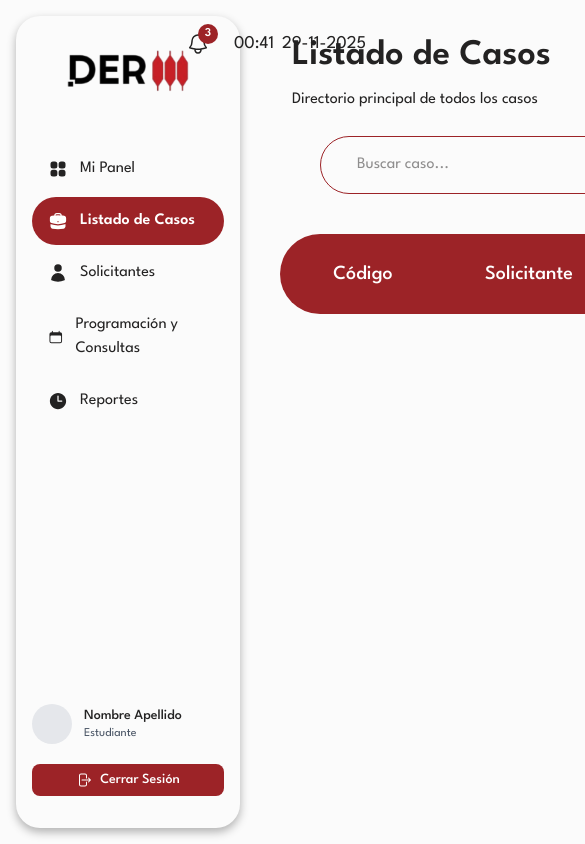
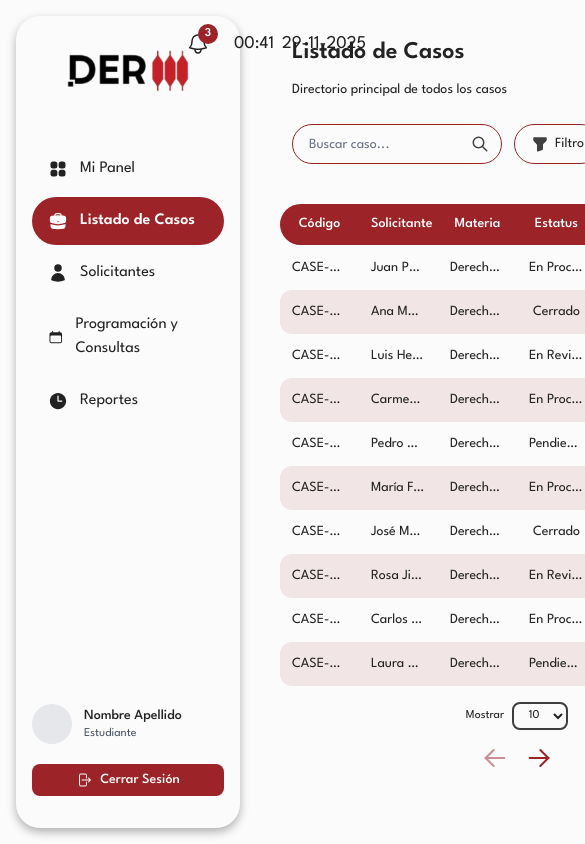
Before and after one commit to ByteWizzardd/Gestion-de-clinicas-juridicas, a Next.js app: page /dashboard/cases in a window 390 px wide. Shown: the top 844 px of the page, 585 px wide, since content can reach past the window. Built offline with nearby package versions, Linux system fonts and the light colour scheme.

Commit message:
fix: responsive para tabla y CaseTools

```diff
--- a/app/dashboard/cases/page.tsx
+++ b/app/dashboard/cases/page.tsx
@@ -1,15 +1,103 @@
 import CaseTools from "@/components/CaseTools/CaseTools";
 import Table from "@/components/table/Table";
+
+// Datos de prueba
+const mockCases = [
+  {
+    codigo: "CASE-001",
+    solicitante: "Juan Pérez",
+    materia: "Derecho Civil",
+    estatus: "En Proceso",
+    responsable: "Dr. María González"
+  },
+  {
+    codigo: "CASE-002",
+    solicitante: "Ana Martínez",
+    materia: "Derecho Laboral",
+    estatus: "Cerrado",
+    responsable: "Dr. Carlos Rodríguez"
+  },
+  {
+    codigo: "CASE-003",
+    solicitante: "Luis Hernández",
+    materia: "Derecho Penal",
+    estatus: "En Revisión",
+    responsable: "Dra. Laura Sánchez"
+  },
+  {
+    codigo: "CASE-004",
+    solicitante: "Carmen López",
+    materia: "Derecho Familiar",
+    estatus: "En Proceso",
+    responsable: "Dr. Roberto Díaz"
+  },
+  {
+    codigo: "CASE-005",
+    solicitante: "Pedro García",
+    materia: "Derecho Comercial",
+    estatus: "Pendiente",
+    responsable: "Dra. Sofía Ramírez"
+  },
+  {
+    codigo: "CASE-006",
+    solicitante: "María Fernández",
+    materia: "Derecho Civil",
+    estatus: "En Proceso",
+    responsable: "Dr. Miguel Torres"
+  },
+  {
+    codigo: "CASE-007",
+    solicitante: "José Morales",
+    materia: "Derecho Laboral",
+    estatus: "Cerrado",
+    responsable: "Dra. Patricia Vega"
+  },
+  {
+    codigo: "CASE-008",
+    solicitante: "Rosa Jiménez",
+    materia: "Derecho Penal",
+    estatus: "En Revisión",
+    responsable: "Dr. Fernando Castro"
+  },
+  {
+    codigo: "CASE-009",
+    solicitante: "Carlos Ruiz",
+    materia: "Derecho Familiar",
+    estatus: "En Proceso",
+    responsable: "Dra. Gabriela Mendoza"
+  },
+  {
+    codigo: "CASE-010",
+    solicitante: "Laura Ortiz",
+    materia: "Derecho Comercial",
+    estatus: "Pendiente",
+    responsable: "Dr. Alejandro Herrera"
+  },
+  {
+    codigo: "CASE-011",
+    solicitante: "Diego Vargas",
+    materia: "Derecho Civil",
+    estatus: "En Proceso",
+    responsable: "Dra. Isabel Moreno"
+  },
+  {
+    codigo: "CASE-012",
+    solicitante: "Elena Cruz",
+    materia: "Derecho Laboral",
+    estatus: "Cerrado",
+    responsable: "Dr. Andrés Vargas"
+  }
+];
 
 export default function CasesPage() {
   return (
     <>
-      <h1 className="text-4xl m-3 font-semibold font-primary">Listado de Casos</h1>
-      <p className="mb-6 ml-3">Directorio principal de todos los casos</p>
+      <h1 className="text-2xl sm:text-3xl lg:text-4xl m-3 font-semibold font-primary">Listado de Casos</h1>
+      <p className="mb-6 ml-3 text-sm sm:text-base">Directorio principal de todos los casos</p>
       <CaseTools addLabel="Añadir Caso" />
       <div className="mt-10"></div>
       <Table
-        data={[]}
+        data={mockCases}
         columns={["Código", "Solicitante", "Materia", "Estatus", "Responsable Principal"]}
       />
     </>
--- a/app/globals.css
+++ b/app/globals.css
@@ -10,7 +10,7 @@
   --primary-dark: #731A1D;
   --on-primary: #FFFFFF;
 
-  --on-primary-light: rgb(156, 35, 39, 0.4);
+  --on-primary-light: #F2E5E6;
 
   --on-border: #3E3E3E;
   --primary-hover: #f59094;
--- a/components/CaseTools/CaseTools.tsx
+++ b/components/CaseTools/CaseTools.tsx
@@ -8,14 +8,14 @@ type CaseToolsProps = {
 
 function CaseTools({ addLabel }: CaseToolsProps) {
     return (
-        <div className="flex flex-nowrap gap-4 items-center w-full">
-            <div className="flex-1 ml-10">
+        <div className="flex flex-nowrap gap-3 sm:gap-4 items-center w-full px-3">
+            <div className="flex-1 min-w-0">
                 <Search/>
             </div>
-            <div className="mr-7">
+            <div className="flex gap-3 sm:gap-4 items-center flex-shrink-0">
                 <Filter/>
+                <Add label={addLabel} />
             </div>
-            <Add label={addLabel} />
         </div>
     );
 }
--- a/components/CaseTools/Filter.tsx
+++ b/components/CaseTools/Filter.tsx
@@ -2,12 +2,12 @@ import Button from "../ui/Button";
 
 function Filter() {
   return (
-    <Button variant="outline" className="w-30 h-10 rounded-full! text-foreground! flex items-center justify-center gap-1">
+    <button className="h-10 px-4 rounded-full bg-transparent border border-primary text-foreground flex items-center justify-center gap-1.5 whitespace-nowrap hover:bg-primary-light transition-colors">
       {/*SVG de filtro */}
       <svg
         xmlns="http://www.w3.org/2000/svg"
-        width="24"
-        height="24"
+        width="18"
+        height="18"
         viewBox="0 0 24 24"
         fill="#414040"
         className="icon icon-tabler icons-tabler-filled icon-tabler-filter"
@@ -15,8 +15,8 @@ function Filter() {
         <path stroke="none" d="M0 0h24v24H0z" fill="none" />
         <path d="M20 3h-16a1 1 0 0 0 -1 1v2.227l.008 .223a3 3 0 0 0 .772 1.795l4.22 4.641v8.114a1 1 0 0 0 1.316 .949l6 -2l.108 -.043a1 1 0 0 0 .576 -.906v-6.586l4.121 -4.12a3 3 0 0 0 .879 -2.123v-2.171a1 1 0 0 0 -1 -1z" />
       </svg>
-      <span className="text-center">Filtrar</span>
-    </Button>
+      <span className="text-sm text-center">Filtro</span>
+    </button>
   );
 }
 
--- a/components/CaseTools/search.tsx
+++ b/components/CaseTools/search.tsx
@@ -2,7 +2,7 @@ function Search() {
   return (
     <search className="flex items-center">
       {/* El form se usará más adelante */}
-      <form className="px-5 py-2 flex items-center gap-2 border border-primary rounded-full w-xl">
+      <form className="flex items-center h-10 border border-primary rounded-full bg-transparent w-full max-w-2xl">
         <label className="flex items-center w-full">
           <input
             id="search-input"
@@ -10,19 +10,19 @@ function Search() {
             name="q"
             autoComplete="off"
             placeholder="Buscar caso..."
-            className="flex-1 pr-2 px-4 py-2 focus:outline-none bg-transparent"
+            className="flex-1 px-4 py-2.5 h-full focus:outline-none bg-transparent text-sm text-foreground placeholder:text-gray-500"
           />
           <svg
             xmlns="http://www.w3.org/2000/svg"
-            width="24"
-            height="24"
+            width="18"
+            height="18"
             viewBox="0 0 24 24"
             fill="none"
             stroke="#414040"
             strokeWidth="2"
             strokeLinecap="round"
             strokeLinejoin="round"
-            className="icon icon-tabler icons-tabler-outline icon-tabler-search "
+            className="icon icon-tabler icons-tabler-outline icon-tabler-search mr-3"
           >
             <path stroke="none" d="M0 0h24v24H0z" fill="none" />
             <path d="M10 10m-7 0a7 7 0 1 0 14 0a7 7 0 1 0 -14 0" />
--- a/components/Table/Table.tsx
+++ b/components/Table/Table.tsx
@@ -1,9 +1,9 @@
 "use client";
 import React, { useState } from "react";
-import { TableContainer } from "@/components/Table/TableContainer";
-import { TableHeader } from "@/components/Table/TableHeader";
-import { TableRow } from "@/components/Table/TableRow";
-import { TablePagination } from "@/components/Table/TablePagination";
+import { TableContainer } from "@/components/table/TableContainer";
+import { TableHeader } from "@/components/table/TableHeader";
+import { TableRow } from "@/components/table/TableRow";
+import { TablePagination } from "@/components/table/TablePagination";
 
 
 interface TableProps<T> {
@@ -12,12 +12,19 @@ interface TableProps<T> {
   columns: string[];
 }
 
-export default function Table<T extends Record<string, unknown>>({ data, rowsPerPage = 10, columns }: TableProps<T>) {
+export default function Table<T extends Record<string, unknown>>({ data, rowsPerPage: initialRowsPerPage = 10, columns }: TableProps<T>) {
   const [currentPage, setCurrentPage] = useState(1);
+  const [rowsPerPage, setRowsPerPage] = useState(initialRowsPerPage);
+
   const totalPages = Math.max(1, Math.ceil(data.length / rowsPerPage));
   const startIdx = (currentPage - 1) * rowsPerPage;
   const endIdx = startIdx + rowsPerPage;
   const pageData = data.slice(startIdx, endIdx);
+
+  const handleRowsPerPageChange = (newRowsPerPage: number) => {
+    setRowsPerPage(newRowsPerPage);
+    setCurrentPage(1); // Resetear a la primera página cuando cambia el número de filas
+  };
 
   return (
     <>
@@ -32,7 +39,9 @@ export default function Table<T extends Record<string, unknown>>({ data, rowsPer
       <TablePagination
         currentPage={currentPage}
         totalPages={totalPages}
+        rowsPerPage={rowsPerPage}
         onPageChange={setCurrentPage}
+        onRowsPerPageChange={handleRowsPerPageChange}
       />
     </>
   );
--- a/components/Table/TableHeader.tsx
+++ b/components/Table/TableHeader.tsx
@@ -10,14 +10,14 @@ export function TableHeader({ title }: TableHeaderProps) {
                 {title.map((col, idx) => (
                     <th
                         key={idx}
-                        className="text-xl font-medium py-3 px-4 first:rounded-l-full text-on-primary"
+                        className="text-sm sm:text-base font-medium py-2.5 px-3 first:rounded-l-full text-on-primary whitespace-nowrap"
                     >
                         {col}
                     </th>
                 ))}
                 {/* Encabezado para la columna de acciones */}
                 <th
-                    className="text-xl font-medium py-3 px-4 last:rounded-r-full text-on-primary"
+                    className="text-sm sm:text-base font-medium py-2.5 px-3 last:rounded-r-full text-on-primary whitespace-nowrap"
                 >
                     Acciones
                 </th>
--- a/components/Table/TablePagination.tsx
+++ b/components/Table/TablePagination.tsx
@@ -1,47 +1,51 @@
 type TablePaginationProps = {
     currentPage: number;
     totalPages: number;
+    rowsPerPage: number;
     onPageChange: (page: number) => void;
+    onRowsPerPageChange: (rowsPerPage: number) => void;
 };
 
-export function TablePagination({ currentPage, totalPages, onPageChange }: TablePaginationProps) {
-    // Genera un array con los números de página
-    const pages = Array.from({ length: totalPages }, (_, i) => i + 1);
+export function TablePagination({ currentPage, totalPages, rowsPerPage, onPageChange, onRowsPerPageChange }: TablePaginationProps) {
+    // Opciones de filas por página
+    const rowsPerPageOptions = [5, 10, 15, 25, 50];
 
     return (
-        <nav aria-label="pagination" className="flex justify-end gap-10 items-center mr-40 mt-5">
-        <span className="flex items-center gap-2">
+        <nav aria-label="pagination" className="flex flex-col sm:flex-row justify-between sm:justify-end gap-3 sm:gap-6 items-center sm:mr-10 lg:mr-40 mt-4 px-3 sm:px-0">
+        <span className="flex items-center gap-2 text-xs sm:text-sm">
             Mostrar
             <select
-                className="border-2 rounded-lg h-8 w-11 border-on-border focus:active:hover:border-on-border text-center"
-                value={currentPage}
-                onChange={e => onPageChange(Number(e.target.value))}
+                className="border-2 rounded-lg h-7 w-14 border-on-border focus:active:hover:border-on-border text-center text-xs"
+                value={rowsPerPage}
+                onChange={e => onRowsPerPageChange(Number(e.target.value))}
             >
-                {pages.map(page => (
-                    <option key={page} value={page}>
-                        {page}
+                {rowsPerPageOptions.map(option => (
+                    <option key={option} value={option}>
+                        {option}
                     </option>
                 ))}
             </select>
         </span>
+        <div className="flex items-center gap-3 sm:gap-6">
             <button
                 onClick={() => onPageChange(currentPage - 1)}
                 disabled={currentPage === 1}
                 aria-label="Previous Page"
+                className="disabled:opacity-50 disabled:cursor-not-allowed"
             >
                 {/* svg de flecha izquierda */}
                 <svg
                     xmlns="http://www.w3.org/2000/svg"
                     style={{ color: "var(--primary)" }}
-                    width="48"
-                    height="48"
+                    width="32"
+                    height="32"
                     viewBox="0 0 24 24"
                     fill="none"
                     stroke="currentColor"
                     strokeWidth="1.5"
                     strokeLinecap="round"
                     strokeLinejoin="round"
-                    className="icon icon-tabler icons-tabler-outline icon-tabler-arrow-left hover:bg-primary-hover hover:rounded-full"
+                    className="icon icon-tabler icons-tabler-outline icon-tabler-arrow-left hover:bg-primary-hover hover:rounded-full sm:w-10 sm:h-10"
                 >
                     <path stroke="none" d="M0 0h24v24H0z" fill="none" />
                     <path d="M5 12l14 0" />
@@ -55,20 +59,21 @@ export function TablePagination({ currentPage, totalPages, onPageChange }: Table
                 onClick={() => onPageChange(currentPage + 1)}
                 disabled={currentPage === totalPages}
                 aria-label="Next Page"
+                className="disabled:opacity-50 disabled:cursor-not-allowed"
             >
                 {/* svg de flecha derecha */}
                 <svg
                     xmlns="http://www.w3.org/2000/svg"
                     style={{ color: "var(--primary)" }}
-                    width="48"
-                    height="48"
+                    width="32"
+                    height="32"
                     viewBox="0 0 24 24"
                     fill="none"
                     stroke="currentColor"
                     strokeWidth="1.5"
                     strokeLinecap="round"
                     strokeLinejoin="round"
-                    className="icon icon-tabler icons-tabler-outline icon-tabler-arrow-left hover:bg-primary-hover hover:rounded-full"
+                    className="icon icon-tabler icons-tabler-outline icon-tabler-arrow-left hover:bg-primary-hover hover:rounded-full sm:w-10 sm:h-10"
                 >
                     <path stroke="none" d="M0 0h24v24H0z" fill="none" />
                     <path d="M5 12l14 0" />
@@ -77,6 +82,7 @@ export function TablePagination({ currentPage, totalPages, onPageChange }: Table
                 </svg>
 
             </button>
+        </div>
         </nav>
     );
 }
--- a/components/Table/TableRow.tsx
+++ b/components/Table/TableRow.tsx
@@ -10,24 +10,24 @@ export function TableRow<T extends Record<string, unknown>>({ data, rowIndex }:
             {cells.map((cell, index) => (
                 <td
                     key={index}
-                    className={`py-5 text-center flex-1
+                    className={`py-3 sm:py-3.5 text-center flex-1 text-sm sm:text-base px-3
                         ${rowIndex % 2 === 1 && index === 0 ? 'rounded-l-xl' : ''}
                     `}
                 >
-                    {String(cell)}
+                    <span className="truncate block">{String(cell)}</span>
                 </td>
             ))}
             {/* Nueva columna de acciones*/}
             {/* No hay necesidad de crear una columna separada para acciones, y cuando
             se le agrega datos, se coloca automaticamente la imagen del svg*/}
             <td
-                className={`py-5 text-center flex-1
+                className={`py-3 sm:py-3.5 text-center flex-1 px-3
                     ${rowIndex % 2 === 1 ? 'rounded-r-xl' : ''}
                 `}
             >
-                    <svg xmlns="http://www.w3.org/2000/svg" width="40" height="40" viewBox="0 0 24 24"
+                    <svg xmlns="http://www.w3.org/2000/svg" width="20" height="20" viewBox="0 0 24 24"
                         fill="none" stroke="currentColor" strokeWidth="2" strokeLinecap="round" strokeLinejoin="round"
-                        className="bg-on-primary-dots icon icon-tabler icons-tabler-outline icon-tabler-dots mx-auto text-on-primary cursor-pointer rounded-full">
+                        className="bg-on-primary-dots icon icon-tabler icons-tabler-outline icon-tabler-dots mx-auto text-on-primary cursor-pointer rounded-full sm:w-6 sm:h-6">
                         <path stroke="none" d="M0 0h24v24H0z" fill="none"/>
                         <path d="M5 12m-1 0a1 1 0 1 0 2 0a1 1 0 1 0 -2 0" />
                         <path d="M12 12m-1 0a1 1 0 1 0 2 0a1 1 0 1 0 -2 0" />
```
Also changed, not shown: app/dashboard/page.tsx (+11 -1 lines), components/CaseTools/Add.tsx (+5 -8 lines).
